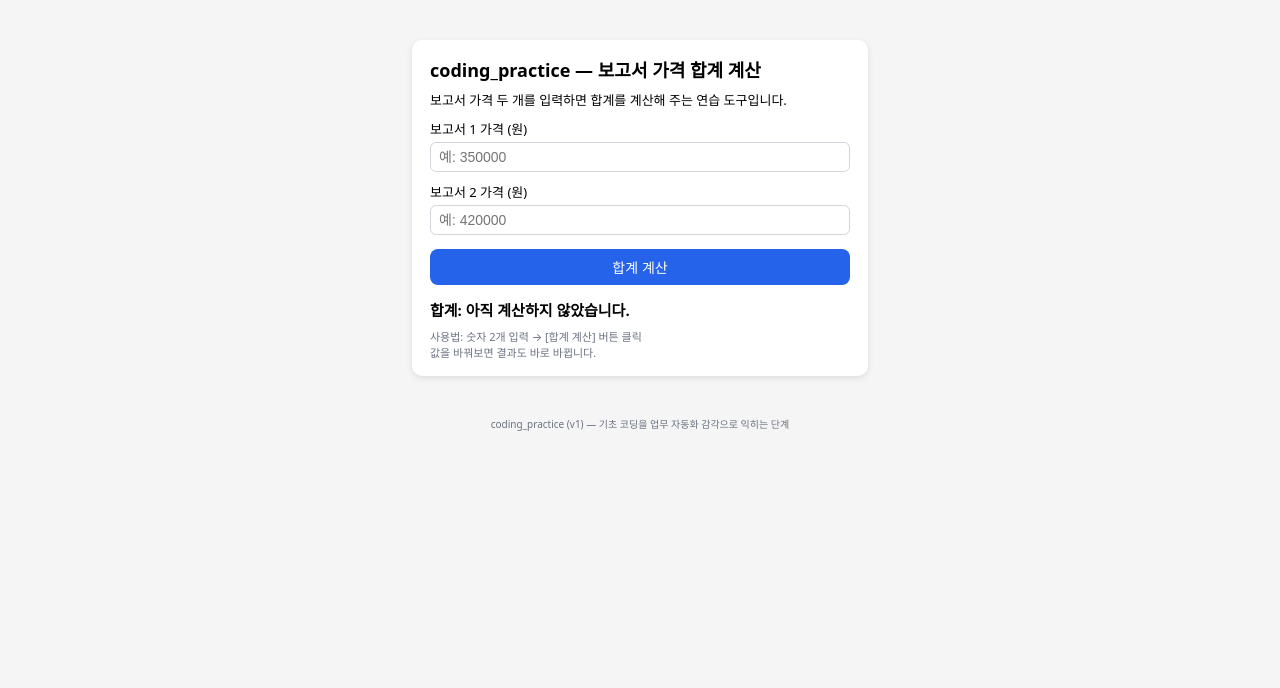
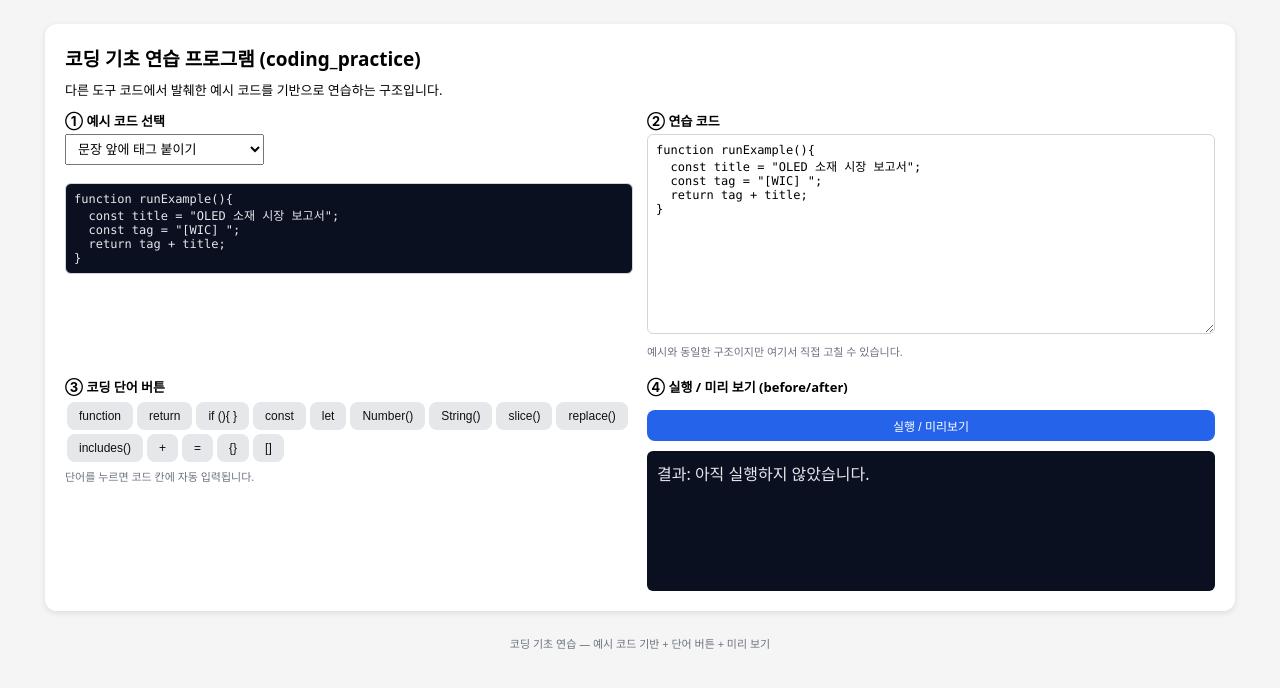
Before and after one commit to obk369369-spec/03-coding_practice, a plain HTML site: page index.html in a window 1280 px wide. Drawn offline with Linux system fonts and the light colour scheme.

Commit message:
Update index.html

```diff
--- a/index.html
+++ b/index.html
@@ -2,116 +2,274 @@
 <html lang="ko">
 <head>
   <meta charset="UTF-8" />
-  <title>coding_practice (v1) — 보고서 합계 계산 연습</title>
+  <title>코딩 기초 연습 프로그램 — coding_practice</title>
   <style>
     body {
-      font-family: system-ui, -apple-system, BlinkMacSystemFont, "Segoe UI", sans-serif;
+      font-family: system-ui, -apple-system, BlinkMacSystemFont, sans-serif;
       background: #f5f5f5;
       margin: 0;
       padding: 0;
     }
     .wrap {
-      max-width: 420px;
-      margin: 40px auto;
+      max-width: 1150px;
+      margin: 24px auto;
       background: #ffffff;
-      padding: 16px 18px;
-      border-radius: 10px;
+      padding: 20px;
+      border-radius: 12px;
       box-shadow: 0 2px 6px rgba(0,0,0,0.1);
     }
-    h1 {
-      font-size: 18px;
-      margin: 0 0 8px 0;
-    }
-    p {
-      font-size: 13px;
-      margin: 4px 0;
-    }
-    label {
-      display: block;
-      font-size: 13px;
-      margin-top: 10px;
-    }
-    input[type="number"] {
+    h1 { font-size: 19px; margin: 0 0 8px 0; }
+    p { font-size: 13px; margin: 4px 0; }
+    .row { display: flex; flex-wrap: wrap; gap: 14px; margin-top: 12px; }
+    .panel { flex: 1 1 350px; min-width: 0; }
+    .panel-title { font-size: 13px; font-weight: 700; margin-bottom: 4px; }
+    pre, textarea {
       width: 100%;
-      padding: 6px 8px;
-      font-size: 14px;
-      margin-top: 4px;
+      padding: 8px;
       border-radius: 6px;
+      font-family: "Fira Code", Consolas, monospace;
+      font-size: 12px;
       border: 1px solid #d1d5db;
+      background: #0b1020;
+      color: #e5e7eb;
+      white-space: pre-wrap;
       box-sizing: border-box;
     }
+    textarea { background: white; color: black; min-height: 200px; resize: vertical; }
+    select { padding: 6px 8px; margin-bottom: 6px; font-size: 13px; }
     button {
-      margin-top: 14px;
-      width: 100%;
-      padding: 8px 10px;
-      font-size: 14px;
+      padding: 7px 12px;
+      font-size: 12px;
       border-radius: 8px;
       border: none;
       cursor: pointer;
-      background: #2563eb;
-      color: #ffffff;
+    }
+    .run-btn { background: #2563eb; color: #fff; width: 100%; margin-top: 10px; }
+    .code-word-btn {
+      background: #e5e7eb; margin: 2px; color: #111;
     }
     #result {
-      margin-top: 14px;
-      font-size: 15px;
-      font-weight: 600;
+      margin-top: 10px; padding: 10px;
+      background: #0b1020; color: #e5e7eb;
+      border-radius: 6px; white-space: pre-wrap; min-height: 120px;
     }
-    .hint {
-      margin-top: 8px;
-      font-size: 11px;
-      color: #6b7280;
-    }
-    footer {
-      margin-top: 20px;
-      font-size: 10px;
-      text-align: center;
-      color: #6b7280;
-    }
+    .hint { font-size: 11px; color: #6b7280; margin-top: 4px; }
+    footer { margin-top: 20px; font-size: 11px; text-align: center; color: #6b7280; }
   </style>
 </head>
+
 <body>
-  <div class="wrap">
-    <h1>coding_practice — 보고서 가격 합계 계산</h1>
-    <p>보고서 가격 두 개를 입력하면 합계를 계산해 주는 연습 도구입니다.</p>
+<div class="wrap">
+  <h1>코딩 기초 연습 프로그램 (coding_practice)</h1>
+  <p>다른 도구 코드에서 발췌한 예시 코드를 기반으로 연습하는 구조입니다.</p>
 
-    <label for="price1">보고서 1 가격 (원)</label>
-    <input type="number" id="price1" placeholder="예: 350000" />
+  <div class="row">
+    <div class="panel">
+      <div class="panel-title">① 예시 코드 선택</div>
+      <select id="snippetSelect"></select>
+      <pre id="exampleCode"></pre>
+    </div>
 
-    <label for="price2">보고서 2 가격 (원)</label>
-    <input type="number" id="price2" placeholder="예: 420000" />
-
-    <button id="calc-btn">합계 계산</button>
-
-    <div id="result">합계: 아직 계산하지 않았습니다.</div>
-
-    <div class="hint">
-      사용법: 숫자 2개 입력 → [합계 계산] 버튼 클릭<br />
-      값을 바꿔보면 결과도 바로 바뀝니다.
+    <div class="panel">
+      <div class="panel-title">② 연습 코드</div>
+      <textarea id="codeEditor"></textarea>
+      <div class="hint">예시와 동일한 구조이지만 여기서 직접 고칠 수 있습니다.</div>
     </div>
   </div>
 
-  <footer>
-    coding_practice (v1) — 기초 코딩을 업무 자동화 감각으로 익히는 단계
-  </footer>
+  <div class="row" style="margin-top: 18px;">
+    <div class="panel">
+      <div class="panel-title">③ 코딩 단어 버튼</div>
+      <div id="code-buttons"></div>
+      <div class="hint">
+        단어를 누르면 코드 칸에 자동 입력됩니다.
+      </div>
+    </div>
 
-  <script>
-    const price1Input = document.getElementById("price1");
-    const price2Input = document.getElementById("price2");
-    const resultDiv   = document.getElementById("result");
-    const calcBtn     = document.getElementById("calc-btn");
+    <div class="panel">
+      <div class="panel-title">④ 실행 / 미리 보기 (before/after)</div>
+      <button class="run-btn" id="runBtn">실행 / 미리보기</button>
+      <div id="result">결과: 아직 실행하지 않았습니다.</div>
+    </div>
+  </div>
+</div>
 
-    calcBtn.addEventListener("click", function () {
-      const p1 = parseFloat(price1Input.value);
-      const p2 = parseFloat(price2Input.value);
+<footer>코딩 기초 연습 — 예시 코드 기반 + 단어 버튼 + 미리 보기</footer>
 
-      if (isNaN(p1) || isNaN(p2)) {
-        resultDiv.textContent = "합계: 두 가격을 모두 숫자로 입력하세요.";
-        return;
-      }
+<script>
+/* -------------------------
+    1) 예시 코드 12개 정의
+------------------------- */
+const snippets = [
+  {
+    name: "문장 앞에 태그 붙이기",
+    code: `function runExample(){
+  const title = "OLED 소재 시장 보고서";
+  const tag = "[WIC] ";
+  return tag + title;
+}`
+  },
+  {
+    name: "문장 뒤에 버전 표시 붙이기",
+    code: `function runExample(){
+  const base = "반도체 패키징 자료";
+  const ver = " v2.1";
+  return base + ver;
+}`
+  },
+  {
+    name: "앞 10글자만 잘라 제목 만들기",
+    code: `function runExample(){
+  const text = "2025년 신규 고객 대상 안내 메일";
+  return text.slice(0,10) + "...";
+}`
+  },
+  {
+    name: "문장 안 특정 단어 교체",
+    code: `function runExample(){
+  const txt = "OLED 보고서 안내";
+  return txt.replace("OLED", "MicroLED");
+}`
+  },
+  {
+    name: "숫자 문자열 숫자로 변환",
+    code: `function runExample(){
+  const price = "4500";
+  return Number(price) + 500;
+}`
+  },
+  {
+    name: "리스트 첫 3개만 보여주기",
+    code: `function runExample(){
+  const arr = ["A","B","C","D","E"];
+  return arr.slice(0,3);
+}`
+  },
+  {
+    name: "문장 포함 여부 체크",
+    code: `function runExample(){
+  const text = "오늘 보고서 발송 완료";
+  if(text.includes("보고서")) return "보고서 관련 문장";
+  return "기타 문장";
+}`
+  },
+  {
+    name: "템플릿 문자열 조합",
+    code: `function runExample(){
+  const name = "홍길동";
+  const item = "자료 안내";
+  return \`\${name}님, \${item} 드립니다.\`;
+}`
+  },
+  {
+    name: "여러 값 합쳐 한 문장 만들기",
+    code: `function runExample(){
+  const a = "견적";
+  const b = "문의";
+  return a + " " + b;
+}`
+  },
+  {
+    name: "숫자 2개 더하기",
+    code: `function runExample(){
+  const x = 12;
+  const y = 8;
+  return x + y;
+}`
+  },
+  {
+    name: "조건문으로 분기",
+    code: `function runExample(){
+  const val = 5;
+  if(val > 3) return "3보다 큼";
+  return "3 이하";
+}`
+  },
+  {
+    name: "문장 끝에 고정 문자열 추가",
+    code: `function runExample(){
+  const base = "고객 요청 자료";
+  return base + " (확인됨)";
+}`
+  }
+];
 
-      const sum = p1 + p2;
-      resultDiv.textContent = "합계: " + sum.toLocaleString("ko-KR") + " 원";
-    });
-  </script>
+/* -------------------------
+    2) 단어 버튼 14개
+------------------------- */
+const codeWords = [
+  "function ", "return ", "if (){\n\n}", "const ", "let ",
+  "Number()", "String()", "slice()", "replace()", "includes()",
+  "+", "=", "{}", "[]"
+];
+
+/* -------------------------
+    3) DOM 요소
+------------------------- */
+const snippetSelect = document.getElementById("snippetSelect");
+const exampleCodeEl = document.getElementById("exampleCode");
+const codeEditorEl = document.getElementById("codeEditor");
+const runBtn = document.getElementById("runBtn");
+const resultEl = document.getElementById("result");
+const btnContainer = document.getElementById("code-buttons");
+
+/* -------------------------
+    4) 초기 로딩
+------------------------- */
+snippets.forEach((snip, idx) => {
+  const opt = document.createElement("option");
+  opt.value = idx;
+  opt.textContent = snip.name;
+  snippetSelect.appendChild(opt);
+});
+
+function loadSnippet(idx){
+  const sn = snippets[idx];
+  exampleCodeEl.textContent = sn.code;
+  codeEditorEl.value = sn.code;
+  resultEl.textContent = "결과: 아직 실행하지 않았습니다.";
+}
+
+loadSnippet(0);
+
+snippetSelect.addEventListener("change", ()=>{
+  loadSnippet(snippetSelect.value);
+});
+
+/* -------------------------
+    5) 단어 버튼 생성
+------------------------- */
+codeWords.forEach(word=>{
+  const btn = document.createElement("button");
+  btn.className = "code-word-btn";
+  btn.textContent = word;
+  btn.addEventListener("click", ()=>{
+    codeEditorEl.value += word;
+    codeEditorEl.focus();
+  });
+  btnContainer.appendChild(btn);
+});
+
+/* -------------------------
+    6) 실행 / 미리보기
+------------------------- */
+runBtn.addEventListener("click", ()=>{
+  const code = codeEditorEl.value;
+
+  try {
+    const runner = new Function(code + "\nreturn typeof runExample==='function'?runExample:null;");
+    const fn = runner();
+    if(!fn){
+      resultEl.textContent = "결과: runExample() 함수가 없습니다.";
+      return;
+    }
+    const before = "(before)\n" + code;
+    const after = "(after)\n" + String(fn());
+    resultEl.textContent = before + "\n\n---------------------\n\n" + after;
+  } catch(e){
+    resultEl.textContent = "코드 오류:\n" + e;
+  }
+});
+</script>
 </body>
 </html>
```
